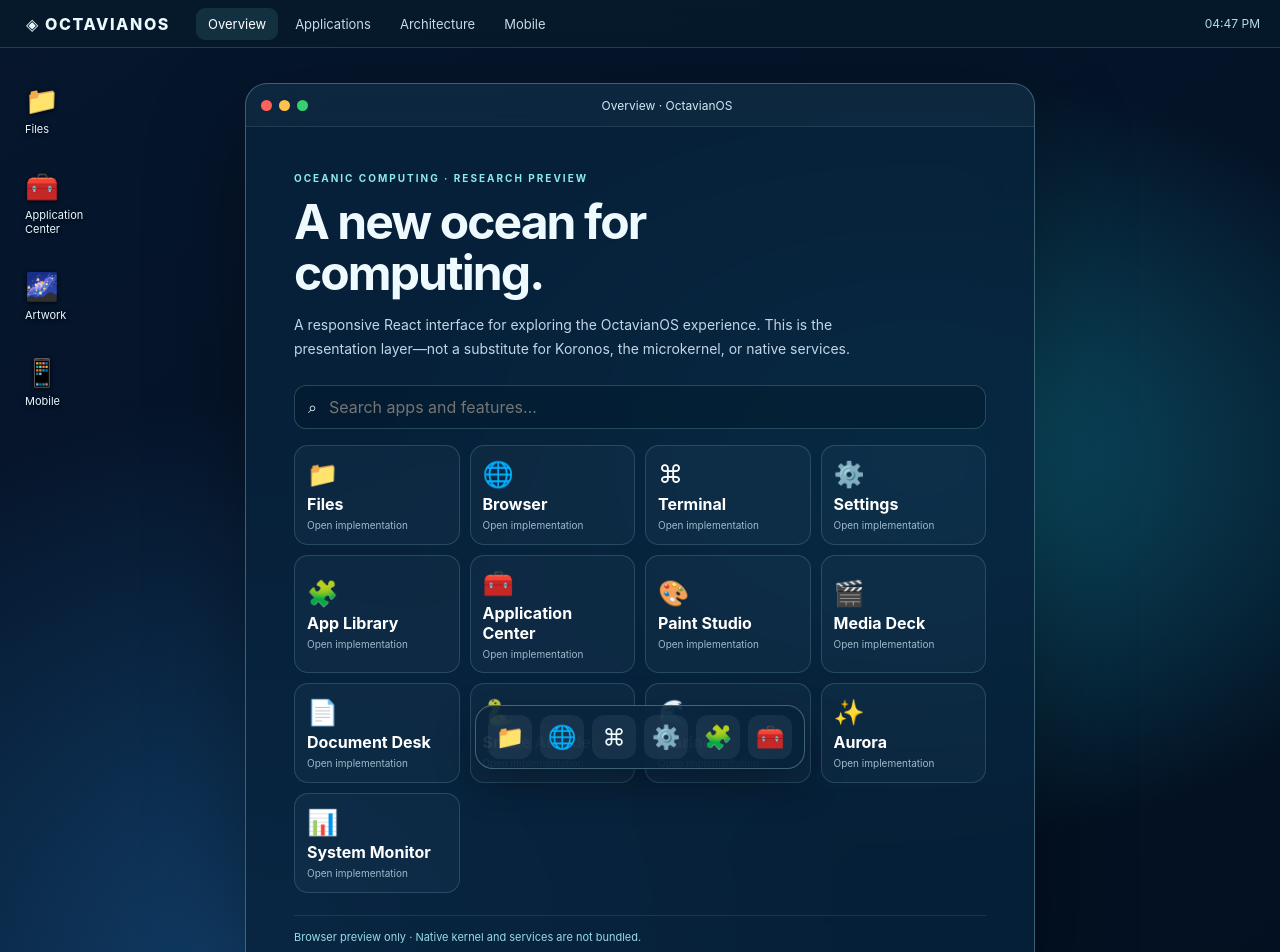
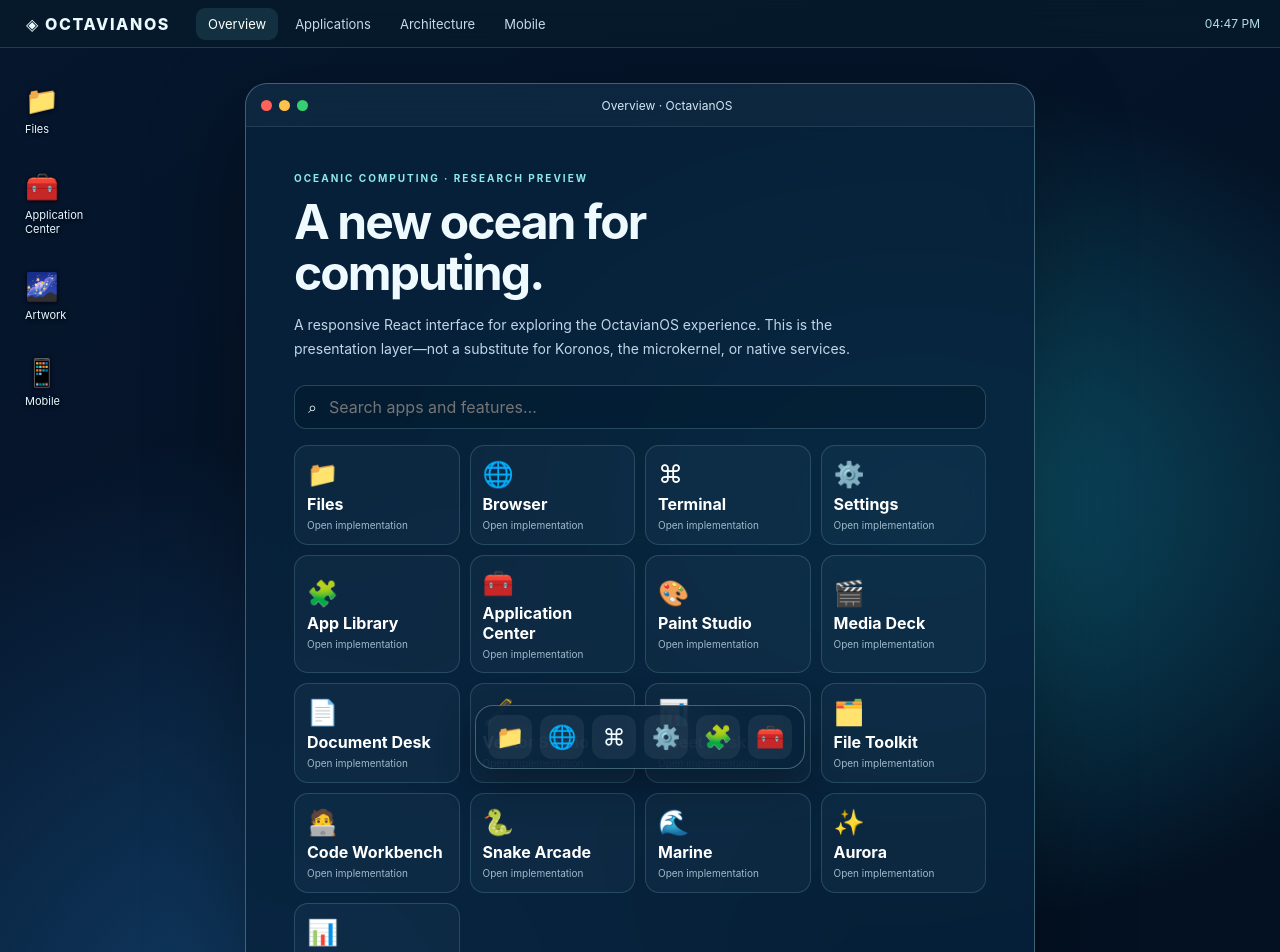
Before and after one commit to amerhwitat/amerhwitat.github.io, a React (Vite) app in the folder apps/octavianos/: page / in a window 1280 px wide. Shown: the top 952 px of the page. Built offline with nearby package versions, Linux system fonts and the light colour scheme.

Commit message:
Integrate phase-two browser apps into launch surfaces

```diff
--- a/apps/octavianos/src/main.jsx
+++ b/apps/octavianos/src/main.jsx
@@ -12,6 +12,10 @@ const apps = [
   { icon: "🎨", name: "Paint Studio", description: "Draw with a pen, shapes and eraser; undo, import images and export PNG.", href: "https://amerhwitat.github.io/apps/octavianos/paint-studio.html" },
   { icon: "🎬", name: "Media Deck", description: "Play local audio and video with a queue, volume and playback speed.", href: "https://amerhwitat.github.io/apps/octavianos/media-deck.html" },
   { icon: "📄", name: "Document Desk", description: "Edit local text/Markdown, download text and preview PDFs in-browser.", href: "https://amerhwitat.github.io/apps/octavianos/document-desk.html" },
+  { icon: "🖋️", name: "Vector Studio", description: "Draw SVG shapes and export vector or PNG artwork.", href: "https://amerhwitat.github.io/apps/octavianos/vector-studio.html" },
+  { icon: "📊", name: "Sheet Desk", description: "Edit CSV rows and columns, import and export data.", href: "https://amerhwitat.github.io/apps/octavianos/sheet-desk.html" },
+  { icon: "🗂️", name: "File Toolkit", description: "Inspect selected files and calculate SHA-256 checksums locally.", href: "https://amerhwitat.github.io/apps/octavianos/file-toolkit.html" },
+  { icon: "🧑‍💻", name: "Code Workbench", description: "Edit HTML and preview it in a sandboxed iframe.", href: "https://amerhwitat.github.io/apps/octavianos/code-workbench.html" },
   { icon: "🐍", name: "Snake Arcade", description: "Playable keyboard/touch Snake game with score and restart.", href: "https://amerhwitat.github.io/apps/octavianos/snake-arcade.html" },
   { icon: "🌊", name: "Marine", description: "Open the Marine desktop web preview.", href: "https://amerhwitat.github.io/apps/octavianos/marine/index.html" },
   { icon: "✨", name: "Aurora", description: "Open the Aurora Wayland Glass desktop web preview.", href: "https://amerhwitat.github.io/apps/octavianos/aurora/index.html" },
```
